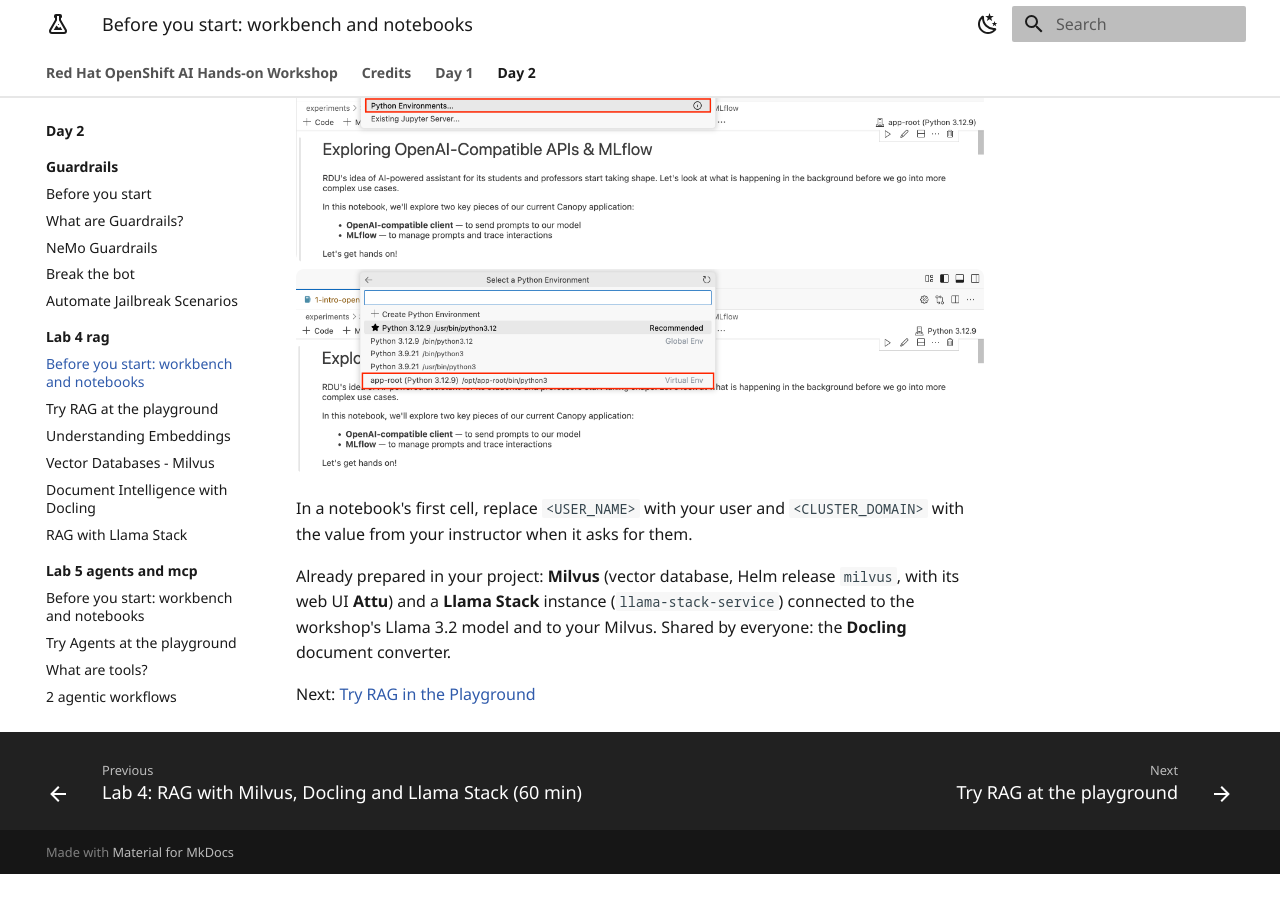
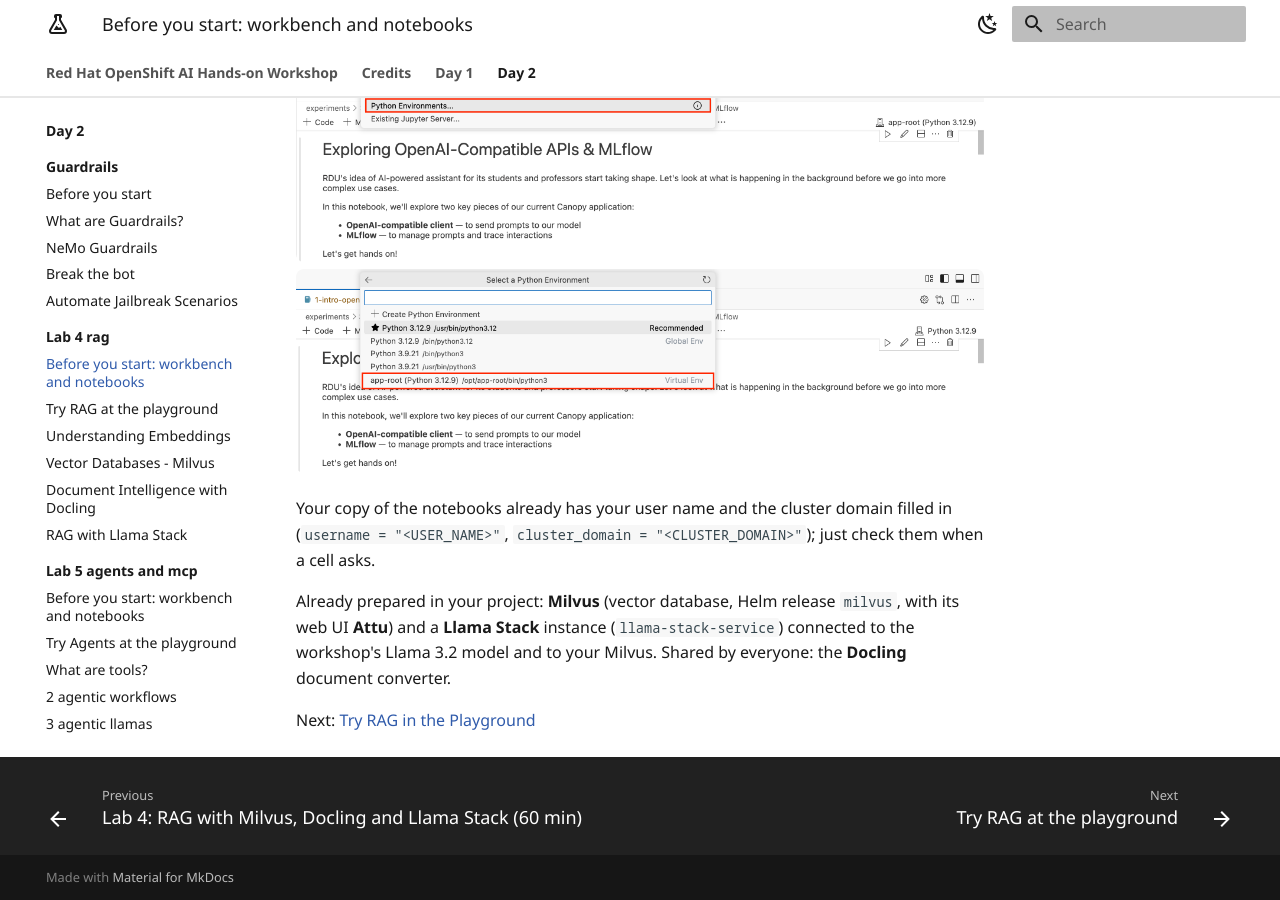
Before and after one commit to rflorenc/openshift-ai-workshop, an MkDocs documentation site: the page built from docs/day-2/lab-4-rag/0-before-you-start.md, in a window 1280 px wide and 900 px high, scrolled down 2095 px. Built offline with MkDocs 1.6.1 and Material for MkDocs 9.7.7, drawn with Linux system fonts in a browser that asks for light colours; before the commit the page ends 2969 px from its top, so only the background shows below that.

Commit message:
Update guides

```diff
--- a/docs/day-2/lab-4-rag/0-before-you-start.md
+++ b/docs/day-2/lab-4-rag/0-before-you-start.md
@@ -36,8 +36,8 @@ You set up the workbench once here and keep using it in Lab 5.
    ![choose-python-env.png](./images/choose-python-env.png)
    ![choose-python-env2.png](./images/choose-python-env2.png)
 
-   In a notebook's first cell, replace `<USER_NAME>` with your user and `<CLUSTER_DOMAIN>` with the
-   value from your instructor when it asks for them.
+   Your copy of the notebooks already has your user name and the cluster domain filled in (`username = "<USER_NAME>"`,
+   `cluster_domain = "<CLUSTER_DOMAIN>"`); just check them when a cell asks.
 
 Already prepared in your project: **Milvus** (vector database, Helm release `milvus`, with its web UI
 **Attu**) and a **Llama Stack** instance (`llama-stack-service`) connected to the workshop's Llama 3.2
```
